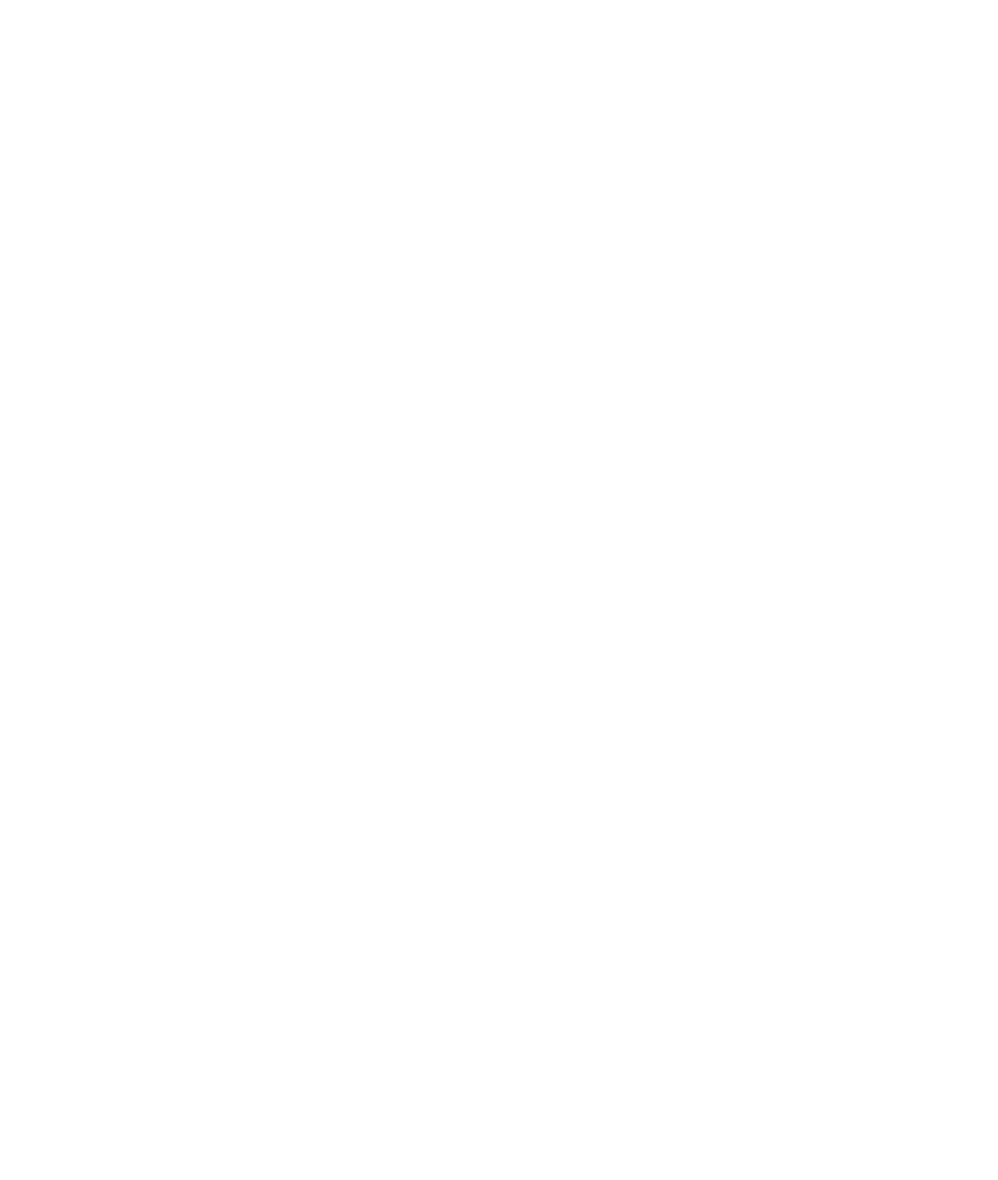
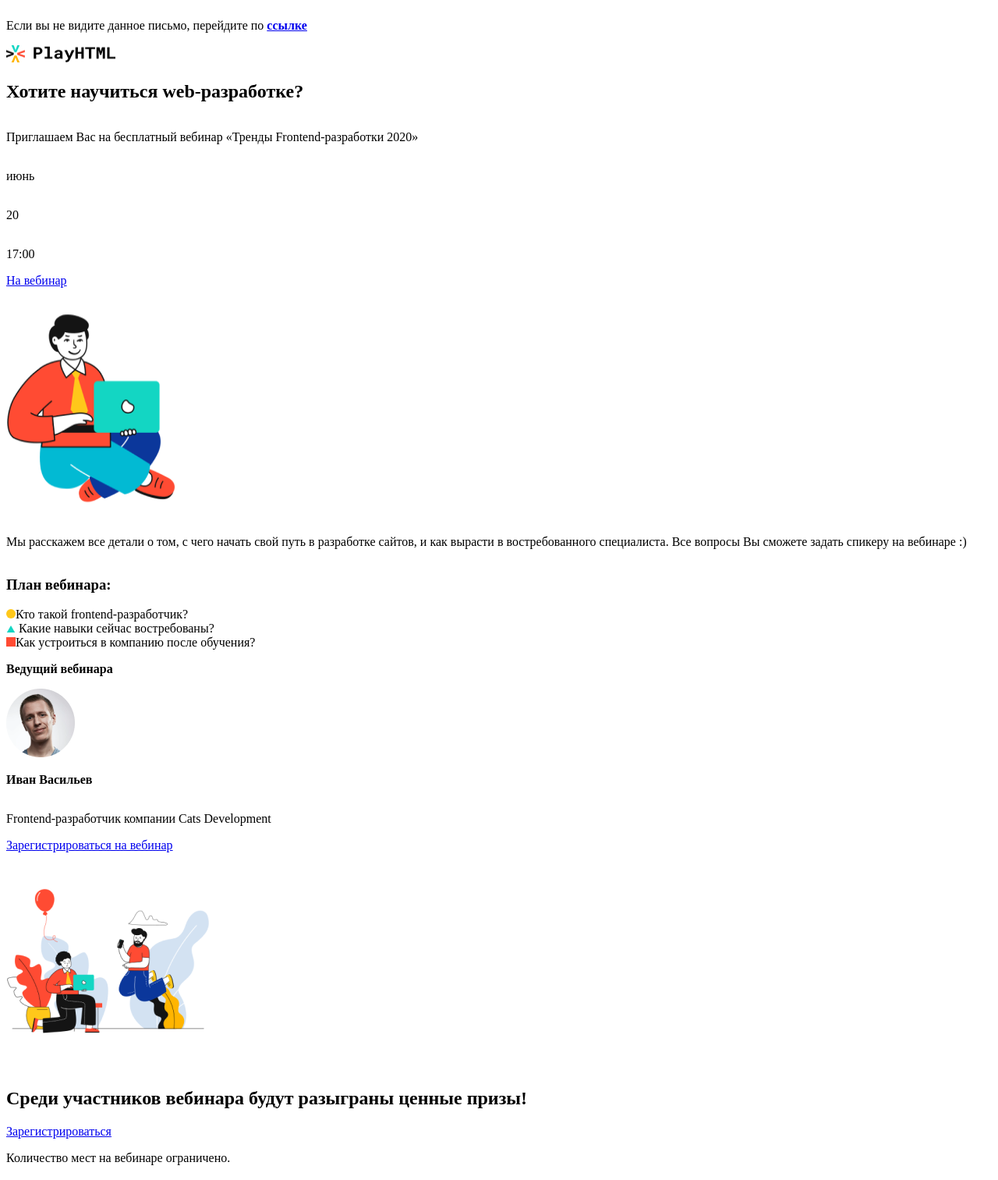
Before and after one commit to htmlacademy-email/631731-play-html-1, a plain HTML site: page 1-invitation/index.html in a window 1280 px wide. Shown: the whole page at 78% size. Before the commit the page ends 800 px from the top, so only its background shows below. Drawn offline with Linux system fonts and the light colour scheme.

Commit message:
начало дз2

```diff
--- a/1-invitation/index.html
+++ b/1-invitation/index.html
@@ -5,6 +5,152 @@
     <title>HTML Academy: PlayHTML. Приглашение на курс</title>
   </head>
   <body>
+<div>
+  <table class="content-wrapper" width="100%" cellspacing="0" cellpadding="0" border="0">
+<tr>
+  <td>
+    <table cellpadding="0" cellspacing="0" border="0" width="100%">
+      <tr>
+        <td>
+          <p>Если вы не видите данное письмо, перейдите по <a target="_blank" href="#"><b>ссылке</b></a></p>
+        </td>
+      </tr>
+    </table>
+    <table width="100%" cellspacing="0" cellpadding="0" border="0">
+      <tr>
+        <td>
+          <img src="img/logo.png" alt="PlayHTML" width="140" height="22"/>
+        </td>
+      </tr>
+    </table>
+    <!-- Хотите научиться? -->
+    <table width="100%" cellspacing="0" cellpadding="0" border="0">
+      <tr>
+        <td>
+          <h2><b>Хотите научиться web-разработке?</b></h2>
+        </td>
+      </tr>
+      <tr>
+        <td>
+          <p>Приглашаем Вас на бесплатный вебинар
+            «Тренды Frontend-разработки 2020»</p>
+        </td>
+      </tr>
+    </table>
+    <!-- Дата с картинкой -->
+    <table width="100%" cellspacing="0" cellpadding="0" border="0">
+      <tr>
+        <td>
+          <table width="100%" cellspacing="0" cellpadding="0" border="0">
+            <tr>
+              <td>
+                <p>июнь</p>
+              </td>
+            </tr>
+            <tr>
+              <td>
+                <p>20</p>
+              </td>
+            </tr>
+            <tr>
+              <td>
+                <p>17:00</p>
+              </td>
+            </tr>
+            <tr>
+              <td>
+                <a href="#" target="_blank">На вебинар</a>
+              </td>
+            </tr>
+          </table>
+          <table width="100%" cellspacing="0" cellpadding="0" border="0">
+            <tr>
+              <td>
+                <img src="img/croods_sitting.png" alt="студент айти" width="218" height="297">
+              </td>
+            </tr>
+          </table>
+        </td>
+      </tr>
+     </table>
+     <!-- Описание и План на синем фоне -->
+     <table width="100%" cellspacing="0" cellpadding="0" border="0">
+       <tr>
+         <td>
+           <p>Мы расскажем все детали о том, с чего начать свой путь
+            в разработке сайтов, и как вырасти в востребованного специалиста. Все вопросы Вы сможете задать спикеру
+            на вебинаре :)</p>
+         </td>
+       </tr>
+       <tr>
+         <td>
+           <h3>План вебинара:</h3>
+         </td>
+       </tr>
+       <tr>
+         <td>
+           <table width="100%" cellspacing="0" cellpadding="0" border="0"></table>
+           <tr>
+            <td><img src="img/krug.svg" alt="1">Кто такой frontend-разработчик?</td>
+           </tr>
+           <tr>
+            <td><img src="img/treug.svg" alt="2"> Какие навыки сейчас востребованы?</td>
+           </tr>
+           <tr>
+             <td><img src="img/kvadr.svg" alt="3">Как устроиться в компанию после обучения?</td>
+           </tr>
+           </table>
+         </td>
+       </tr>
+     </table>
+     <!-- Ведущий вебинара и регистрация -->
+      <table width="100%" cellspacing="0" cellpadding="0" border="0">
+        <tr>
+          <td>
+          <p><b>Ведущий вебинара</b></p>
+          </td>
+        </tr>
+        <tr>
+          <td><img src="img/portrait1.png" alt="Иван Васильев"></td>
+        </tr>
+        <tr>
+          <td><p><b>Иван Васильев</b></p></td>
+        </tr>
+        <tr>
+          <td>
+            <p>Frontend-разработчик компании Cats Development</p>
+          </td>
+        </tr>
+        <tr>
+          <td>
+            <a href="#" target="_blank">Зарегистрироваться на вебинар</a>
+          </td>
+        </tr>
+      </table>
+      <!-- Картинка и призы -->
+      <table width="100%" cellspacing="0" cellpadding="0" border="0">
+        <tr>
+          <td><img src="img/croods_proposal.png" alt="студенты ждут призов"></td>
+        </tr>
+        <tr>
+          <td><h2>Среди участников вебинара будут разыграны ценные призы! </h2></td>
+        </tr>
+        <tr>
+          <td>
+            <a href="#" target="_blank">Зарегистрироваться</a>
+          </td>
+        </tr>
+        <tr>
+          <td><p>Количество мест на вебинаре ограничено.</p></td>
+        </tr>
+      </table>
+      <!-- Подвал -->
+      <table width="100%" cellspacing="0" cellpadding="0" border="0">
 
+      </table>
+  </td>
+</tr>
+  </table>
+</div>
   </body>
 </html>
```
